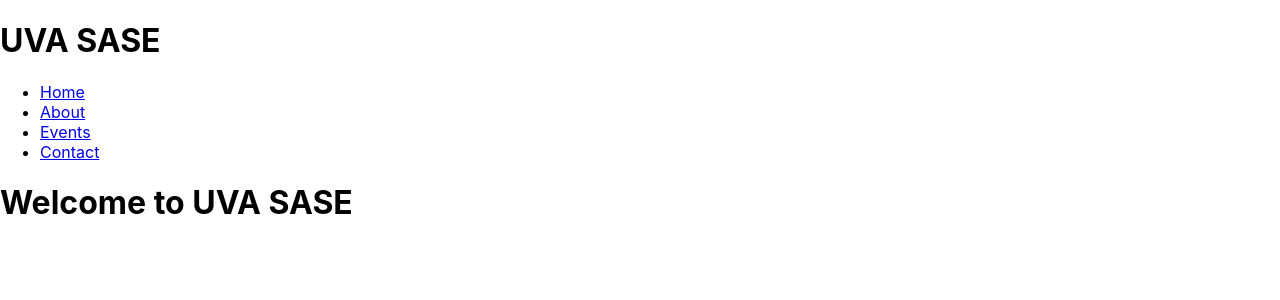
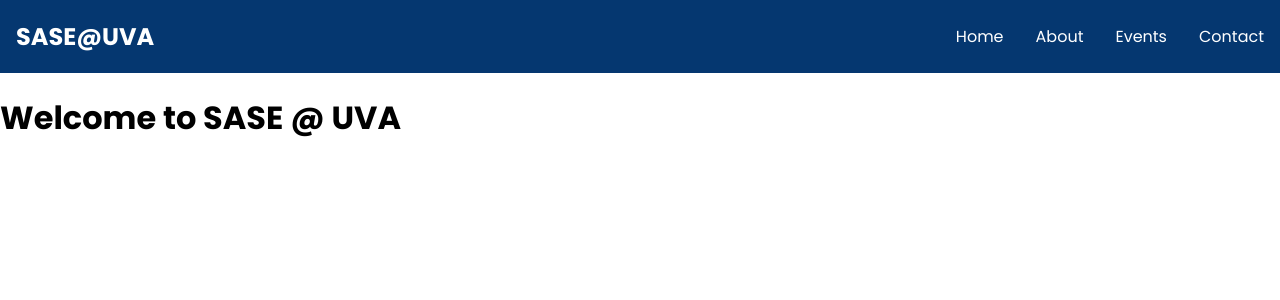
Before and after one commit to SASE-UVA/website, a React (Create React App) app: page / in a window 1280 px wide. Shown: the top 300 px of the page. Built offline with nearby package versions, Linux system fonts and the light colour scheme.

Commit message:
added navbar

```diff
--- a/package.json
+++ b/package.json
@@ -8,6 +8,7 @@
     "@testing-library/react": "^13.4.0",
     "@testing-library/user-event": "^13.5.0",
     "react": "^18.3.1",
+    "react-bootstrap": "^2.10.5",
     "react-dom": "^18.3.1",
     "react-icons": "^5.3.0",
     "react-router-dom": "^6.27.0",
@@ -42,6 +43,7 @@
     ]
   },
   "devDependencies": {
-    "gh-pages": "^6.2.0"
+    "gh-pages": "^6.2.0",
+    "tailwindcss": "^3.4.14"
   }
 }
--- a/src/components/Home.jsx
+++ b/src/components/Home.jsx
@@ -3,8 +3,8 @@
 const Home = () => {
     return (
         <div>
-            <h1>Welcome to UVA SASE</h1>
-            {/* Add home content here */}
+            <h1>Welcome to SASE @ UVA</h1>
+            {/* Add events content here */}
         </div>
     );
 };
--- a/src/components/NavBar.jsx
+++ b/src/components/NavBar.jsx
@@ -1,35 +1,37 @@
 import React, { useState } from 'react';
-import { FaBars, FaTimes } from 'react-icons/fa';
-import { Link } from 'react-router-dom';
+// import { FaBars, FaTimes } from 'react-icons/fa';
+import { Link, NavLink } from 'react-router-dom';
+import "./Navbar.css"
 
 const NavBar = () => {
-    const [nav, setNav] = useState(false);
-
-    const links = [
-        { id: 1, name: 'Home', link: '/' },
-        { id: 2, name: 'About', link: '/about' },
-        { id: 3, name: 'Events', link: '/events' },
-        { id: 4, name: 'Contact', link: '/contact' },
-    ];
+    const [menuOpen, setMenuOpen] = useState(false)
 
     return (
-        <div className="flex justify-between items-center w-full h-20 px-4 text-white bg-black fixed">
-            <div>
-                <h1 className="text-4xl font-signature ml-2">UVA SASE</h1>
+        <nav>
+            <Link to="/" className="title">
+                SASE@UVA
+            </Link>
+            <div className="menu" onClick={() => setMenuOpen(!menuOpen)}>
+                <span></span>
+                <span></span>
+                <span></span>
             </div>
-
-            {/* Desktop menu */}
-            <ul className="hidden md:flex">
-                {links.map(({ id, name, link }) => (
-                    <li key={id} className="px-4 cursor-pointer capitalize font-medium text-gray-500 hover:scale-105 duration-100">
-                        <Link to={link}>{name}</Link>
-                    </li>
-                ))}
+            <ul className={menuOpen ? "open" : ""}>
+                <li>
+                    <NavLink to="/">Home</NavLink>
+                </li>
+                <li>
+                    <NavLink to="/about">About</NavLink>
+                </li>
+                <li>
+                    <NavLink to="/events">Events</NavLink>
+                </li>
+                <li>
+                    <NavLink to="/contact">Contact</NavLink>
+                </li>
             </ul>
-
-            {/* Mobile dropdown menu */}
-        </div>
-    );
+        </nav>
+    )
 };
 
 export default NavBar;
--- /dev/null
+++ b/src/components/Navbar.css
@@ -0,0 +1,86 @@
+nav {
+    display: flex;
+    justify-content: space-between;
+    align-items: center;
+    background-color: #053770;
+}
+
+nav .title {
+    font-size: 1.5rem;
+    margin: 1rem;
+    font-weight: bold;
+    text-decoration: none;
+    color: white;
+}
+
+nav ul {
+    display: flex;
+}
+
+nav ul li {
+    list-style: none
+}
+
+nav ul li a {
+    display: block;
+    text-decoration: none;
+    color: white;
+    padding: 0.5rem;
+    margin: 0 0.5rem;
+    border-radius: 0.5rem;
+    transition: transform 0.3s ease;
+}
+
+nav ul li a:hover {
+    background-color: #6D88A7;
+    transform: scale(1.10);
+}
+
+nav .menu {
+    display: none;
+    position: absolute;
+    top: 0.75rem;
+    right: 0.5rem;
+    flex-direction: column;
+    justify-content: space-between;
+    width: 2.25rem;
+    height: 2rem;
+}
+
+nav .menu span {
+    height: 0.4rem;
+    width: 100%;
+    background-color: white;
+    border-radius: 0.2rem;
+}
+
+@media (max-width: 480px) {
+    nav .menu {
+        display: flex;
+    }
+
+    nav {
+        flex-direction: column;
+        align-items: start;
+    }
+
+    nav ul {
+        display: none;
+        flex-direction: column;
+        width: 100%;
+        margin-bottom: 0.25rem;
+    }
+
+    nav ul.open {
+        display: flex;
+    }
+
+    nav ul li {
+        width: 100%;
+        text-align: center;
+    }
+
+    nav ul li a {
+        margin: 0.2rem 0.5rem;
+    }
+}
--- a/src/index.css
+++ b/src/index.css
@@ -1,13 +1,18 @@
+@import url('https://fonts.googleapis.com/css2?family=Oswald:wght@200..700&display=swap');
+@import url('https://fonts.googleapis.com/css2?family=Oswald:wght@200..700&family=Poppins:ital,wght@0,100;0,200;0,300;0,400;0,500;0,600;0,700;0,800;0,900;1,100;1,200;1,300;1,400;1,500;1,600;1,700;1,800;1,900&display=swap');
+@import url('https://fonts.googleapis.com/css2?family=Oswald:wght@200..700&family=Poppins:ital,wght@0,100;0,200;0,300;0,400;0,500;0,600;0,700;0,800;0,900;1,100;1,200;1,300;1,400;1,500;1,600;1,700;1,800;1,900&family=Sen:wght@400..800&display=swap');
+
+@tailwind base;
+@tailwind components;
+@tailwind utilities;
+
+@layer base {
+  html {
+    font-family: "Poppins", sans-serif;
+  }
+}
+
 body {
   margin: 0;
-  font-family: -apple-system, BlinkMacSystemFont, 'Segoe UI', 'Roboto', 'Oxygen',
-    'Ubuntu', 'Cantarell', 'Fira Sans', 'Droid Sans', 'Helvetica Neue',
-    sans-serif;
-  -webkit-font-smoothing: antialiased;
-  -moz-osx-font-smoothing: grayscale;
+  padding: 0;
 }
-
-code {
-  font-family: source-code-pro, Menlo, Monaco, Consolas, 'Courier New',
-    monospace;
-}
```
Also changed, not shown: 2 other files (tests, documents, lock files or other folders).
